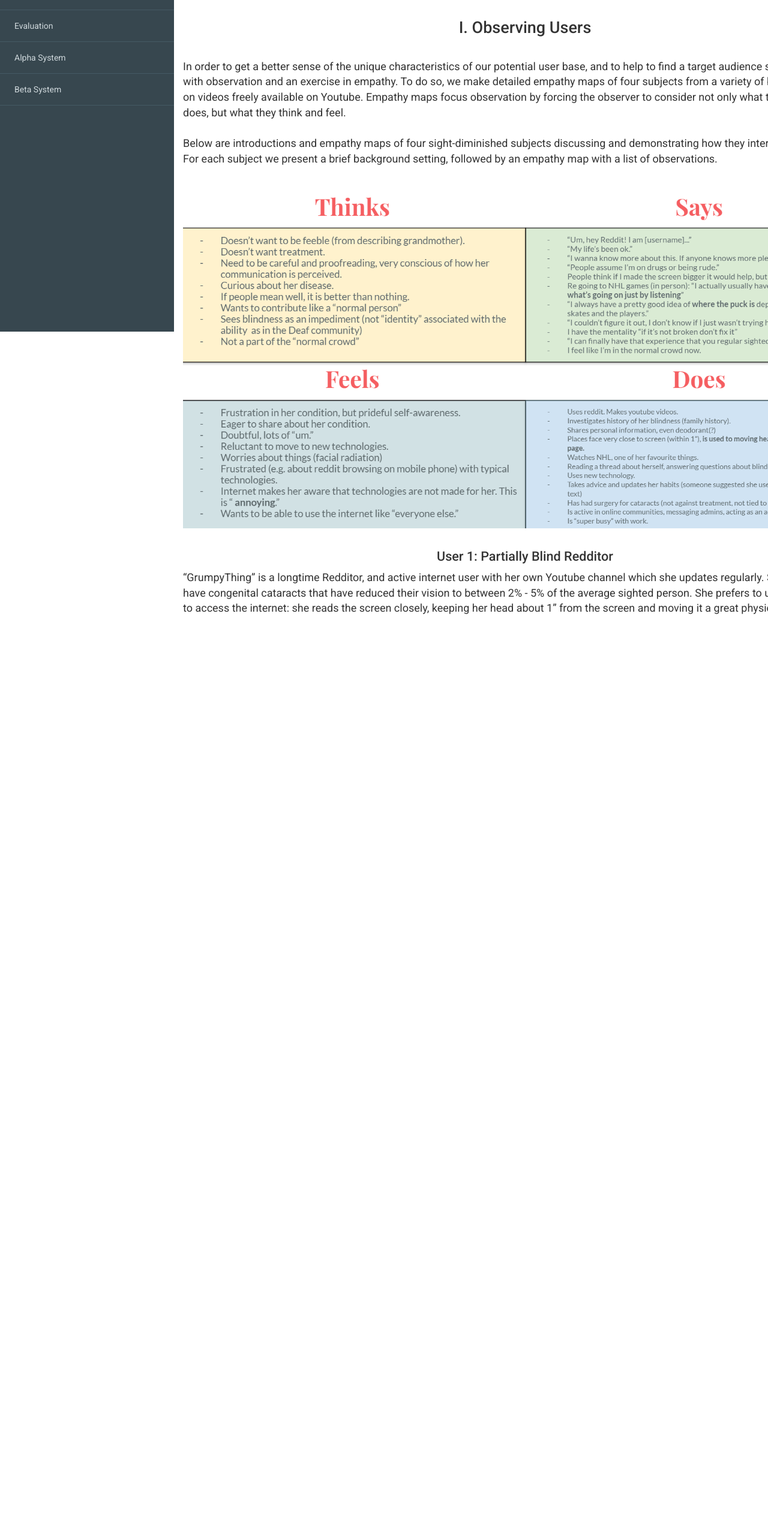
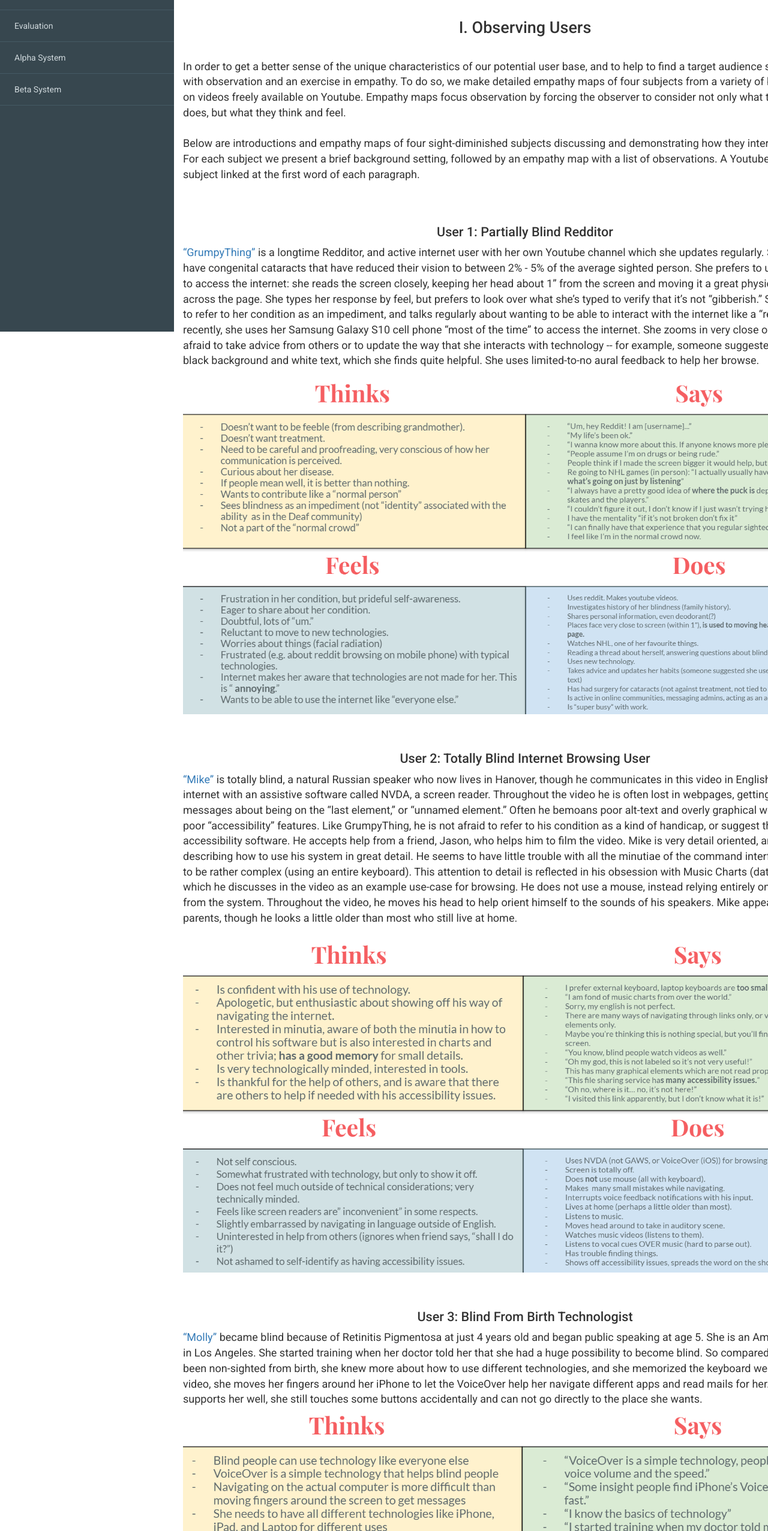
Before and after one commit to maxsolomonhenry/hci-project-website, a plain HTML site: page 424 deliverables/Observation.html in a window 1280 px wide. Shown: the part 247-2800 px from the top of the page at 60% size. Drawn offline with Linux system fonts and the light colour scheme.

Commit message:
Added hyperlinks and cleaned up titles

```diff
--- a/424 deliverables/Observation.html
+++ b/424 deliverables/Observation.html
@@ -106,48 +106,42 @@
          <p>In order to get a better sense of the unique characteristics of our potential user base, and to help to find a target audience segment, we begin with observation and an exercise in empathy. To do so, we make detailed empathy maps of four subjects from a variety of backgrounds, based on videos freely available on Youtube. Empathy maps focus observation by forcing the observer to consider not only what the subject says and does, but what they think and feel.
             <br>
             <br>
-            Below are introductions and empathy maps of four sight-diminished subjects discussing and demonstrating how they interact with technology. For each subject we present a brief background setting, followed by an empathy map with a list of observations.
+            Below are introductions and empathy maps of four sight-diminished subjects discussing and demonstrating how they interact with technology. For each subject we present a brief background setting, followed by an empathy map with a list of observations. A Youtube video for each is subject linked at the first word of each paragraph.
             </p>
          <br>
-            <img class="image_map" src="empathy map 1.PNG" alt="empathy map1">
-            <br>
             <br>
 
             <h4>User 1: Partially Blind Redditor</h4>
 
             <p>
-            “GrumpyThing”  is a longtime Redditor, and active internet user with her own Youtube channel which she updates regularly. She and her father have congenital cataracts that have reduced their vision to between 2% - 5% of the average sighted person. She prefers to use her limited vision to access the internet: she reads the screen closely, keeping her head about 1” from the screen and moving it a great physical distance to scan across the page. She types her response by feel, but prefers to look over what she’s typed to verify that it’s not “gibberish.” She’s not ashamed to refer to her condition as an impediment, and talks regularly about wanting to be able to interact with the internet like a “regular person.” More recently, she uses her Samsung Galaxy S10 cell phone “most of the time” to access the internet. She zooms in very close on the text. She is not afraid to take advice from others or to update the way that she interacts with technology -- for example, someone suggested that she move to black background and white text, which she finds quite helpful. She uses limited-to-no aural feedback to help her browse.
+            <a href="https://www.youtube.com/watch?v=mgWwUPrDRHE">“GrumpyThing”</a>  is a longtime Redditor, and active internet user with her own Youtube channel which she updates regularly. She and her father have congenital cataracts that have reduced their vision to between 2% - 5% of the average sighted person. She prefers to use her limited vision to access the internet: she reads the screen closely, keeping her head about 1” from the screen and moving it a great physical distance to scan across the page. She types her response by feel, but prefers to look over what she’s typed to verify that it’s not “gibberish.” She’s not ashamed to refer to her condition as an impediment, and talks regularly about wanting to be able to interact with the internet like a “regular person.” More recently, she uses her Samsung Galaxy S10 cell phone “most of the time” to access the internet. She zooms in very close on the text. She is not afraid to take advice from others or to update the way that she interacts with technology -- for example, someone suggested that she move to black background and white text, which she finds quite helpful. She uses limited-to-no aural feedback to help her browse.
             </p>
+            <img class="image_map" src="empathy map 1.PNG" alt="empathy map1">
             <br>
             <br>
-            <img class="image_map" src="empathy map 2.PNG" alt="empathy map2">
             <br>
-            <br>
-
                 <h4>User 2: Totally Blind Internet Browsing User</h4>
 
             <p>
-                “Mike” is totally blind, a natural Russian speaker who now lives in Hanover, though he communicates in this video in English. He navigates the internet with an assistive software called NVDA, a screen reader. Throughout the video he is often lost in webpages, getting errors and warning messages about being on the “last element,” or “unnamed element.”  Often he bemoans poor alt-text and overly graphical webpages, which have poor “accessibility” features. Like GrumpyThing, he is not afraid to refer to his condition as a kind of handicap, or suggest that he needs accessibility software. He accepts help from a friend, Jason, who helps him to film the video. Mike is very detail oriented, and seems to enjoy describing how to use his system in great detail. He seems to have little trouble with all the minutiae of the command interface, which appears to be rather complex (using an entire keyboard). This attention to detail is reflected in his obsession with Music Charts (dates and figures), which he discusses in the video as an example use-case for browsing.  He does not use a mouse, instead relying entirely on the aural feedback from the system.  Throughout the video, he moves his head to help orient himself to the sounds of his speakers. Mike appears to live with his parents, though he looks a little older than most who still live at home.
+                <a href="https://www.youtube.com/watch?v=hcoZAiAbICY">“Mike”</a> is totally blind, a natural Russian speaker who now lives in Hanover, though he communicates in this video in English. He navigates the internet with an assistive software called NVDA, a screen reader. Throughout the video he is often lost in webpages, getting errors and warning messages about being on the “last element,” or “unnamed element.”  Often he bemoans poor alt-text and overly graphical webpages, which have poor “accessibility” features. Like GrumpyThing, he is not afraid to refer to his condition as a kind of handicap, or suggest that he needs accessibility software. He accepts help from a friend, Jason, who helps him to film the video. Mike is very detail oriented, and seems to enjoy describing how to use his system in great detail. He seems to have little trouble with all the minutiae of the command interface, which appears to be rather complex (using an entire keyboard). This attention to detail is reflected in his obsession with Music Charts (dates and figures), which he discusses in the video as an example use-case for browsing.  He does not use a mouse, instead relying entirely on the aural feedback from the system.  Throughout the video, he moves his head to help orient himself to the sounds of his speakers. Mike appears to live with his parents, though he looks a little older than most who still live at home.
             </p>
+            <img class="image_map" src="empathy map 2.PNG" alt="empathy map2">
             <br>
-            <br>
-            <img class="image_map" src="empathy map 3.PNG" alt="empathy map3">
             <br>
             <br>
                 <h4>User 3: Blind From Birth Technologist</h4>
 
-            <p>“Molly” became blind because of Retinitis Pigmentosa at just 4 years old and began public speaking at age 5. She is an American girl who lives in Los Angeles. She started training when her doctor told her that she had a huge possibility to become blind. So compared to those who have been non-sighted from birth, she knew more about how to use different technologies, and she memorized the keyboard well. Throughout the video, she moves her fingers around her iPhone to let the VoiceOver help her navigate different apps and read mails for her. Although VoiceOver supports her well, she still touches some buttons accidentally and can not go directly to the place she wants.
+            <p><a href="https://www.youtube.com/watch?v=TiP7aantnvE">“Molly”</a> became blind because of Retinitis Pigmentosa at just 4 years old and began public speaking at age 5. She is an American girl who lives in Los Angeles. She started training when her doctor told her that she had a huge possibility to become blind. So compared to those who have been non-sighted from birth, she knew more about how to use different technologies, and she memorized the keyboard well. Throughout the video, she moves her fingers around her iPhone to let the VoiceOver help her navigate different apps and read mails for her. Although VoiceOver supports her well, she still touches some buttons accidentally and can not go directly to the place she wants.
             </p>
-
+            <img class="image_map" src="empathy map 3.PNG" alt="empathy map3">
             <br>
-            <br>
-            <img class="image_map" src="empathy map 4.PNG" alt="empathy map4">
             <br>
             <br>
                 <h4>User 4: Blind Film Director and Instagram User
                 </h4>
-                <p>“James” is a born blind film director. He moved to Los Angeles and researched in the area of independence and accessibility for blind people. He interviewed the CEO of Apple and he directed a multi-year commercial film for Tommy Hilfiger. He had a lot of words to say about image descriptors. Throughout the video, he seems not satisfied with the screen reader in the market and he believes the reader can be better. He also points out the image descriptor of Instagram is useless which could not help blind people to understand what the image is about. He is looking forward to a better image descriptor that shows every detail of the image or provides a story for the image in a few sentences.
+                <p><a href="https://www.youtube.com/watch?v=767YJe7R-2Y">“James”</a> is a born blind film director. He moved to Los Angeles and researched in the area of independence and accessibility for blind people. He interviewed the CEO of Apple and he directed a multi-year commercial film for Tommy Hilfiger. He had a lot of words to say about image descriptors. Throughout the video, he seems not satisfied with the screen reader in the market and he believes the reader can be better. He also points out the image descriptor of Instagram is useless which could not help blind people to understand what the image is about. He is looking forward to a better image descriptor that shows every detail of the image or provides a story for the image in a few sentences.
             </p>
+            <img class="image_map" src="empathy map 4.PNG" alt="empathy map4">
         </div>
 	<br>
             <hr>
```
